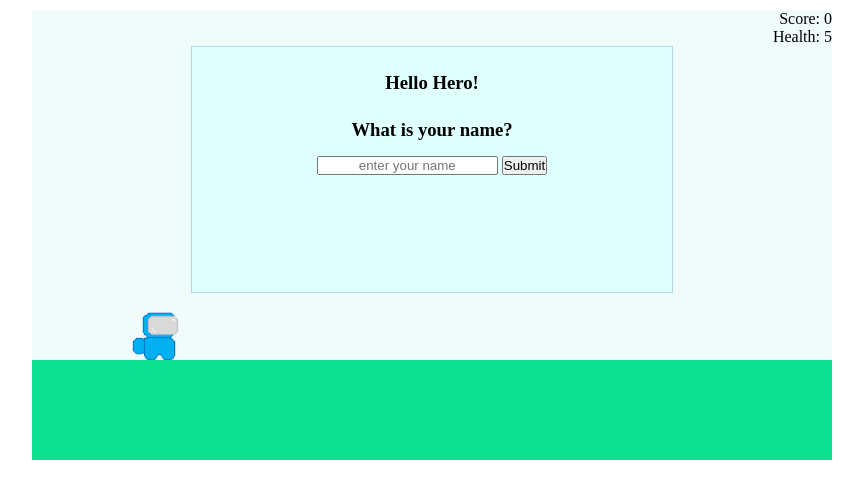
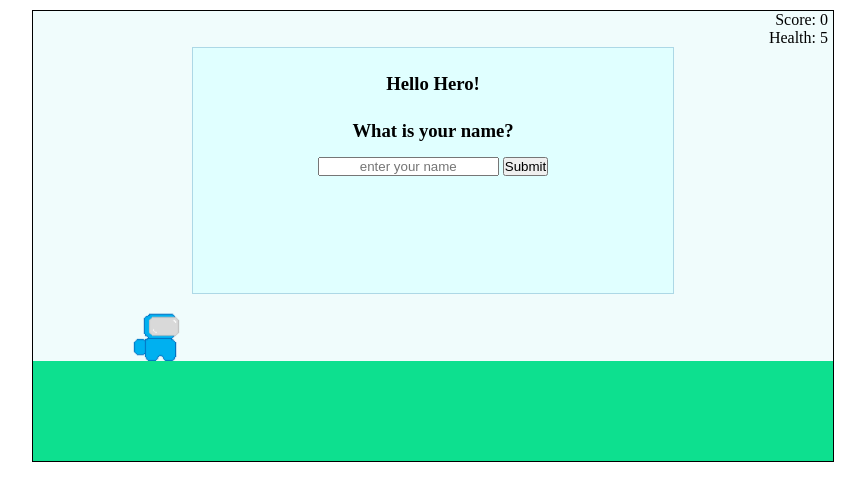
Before and after one commit to dchyii/JetPackGo, a plain HTML site: page index.html in a window 1280 px wide. Shown: the whole page, without its empty margins (208-1073 px from the left). Drawn offline with nearby package versions, Linux system fonts and the light colour scheme.

Commit message:
amended styling

```diff
--- a/css/main.css
+++ b/css/main.css
@@ -1,5 +1,4 @@
 * {
-  /* border: 1px solid gold; */
   vertical-align: baseline;
   margin: 0 auto;
   padding: 0;
@@ -17,10 +16,12 @@ body {
 
 #gameContainer {
   margin: 10px auto;
+  border: black 0.5px solid;
+
   width: 800px;
   height: 450px;
   position: absolute;
-  overflow: visible; /*! to be changed later*/
+  overflow: hidden;
 }
 
 #sky {
@@ -39,14 +40,9 @@ body {
 }
 
 #hero {
-  /* border-radius: 50%; */
-  /* background-color: yellow; */
-  /* background-image: url("/images/heroflygif.gif"); */
-  /* background-size: cover; */
   width: 50px;
   height: 50px;
   position: absolute;
-  /* bottom: 0px; */
   left: 100px;
 }
 
@@ -69,21 +65,19 @@ body {
   width: 50px;
   height: 50px;
   position: absolute;
-  /* left: 200px; */
 }
 
 .gameStats {
   text-align: right;
+  margin-right: 5px;
 }
 
 .target {
-  /* background-color: greenyellow; */
   background-image: url("/images/pointgif.gif");
   background-size: cover;
 }
 
 .obstacle {
-  /* background-color: red; */
   background-image: url("/images/redgif.gif");
   background-size: cover;
 }
@@ -107,7 +101,6 @@ body {
 
 #intro p {
   margin-top: 15px;
-  /* font-size: 1.5em; */
 }
 
 .instruction {
```
